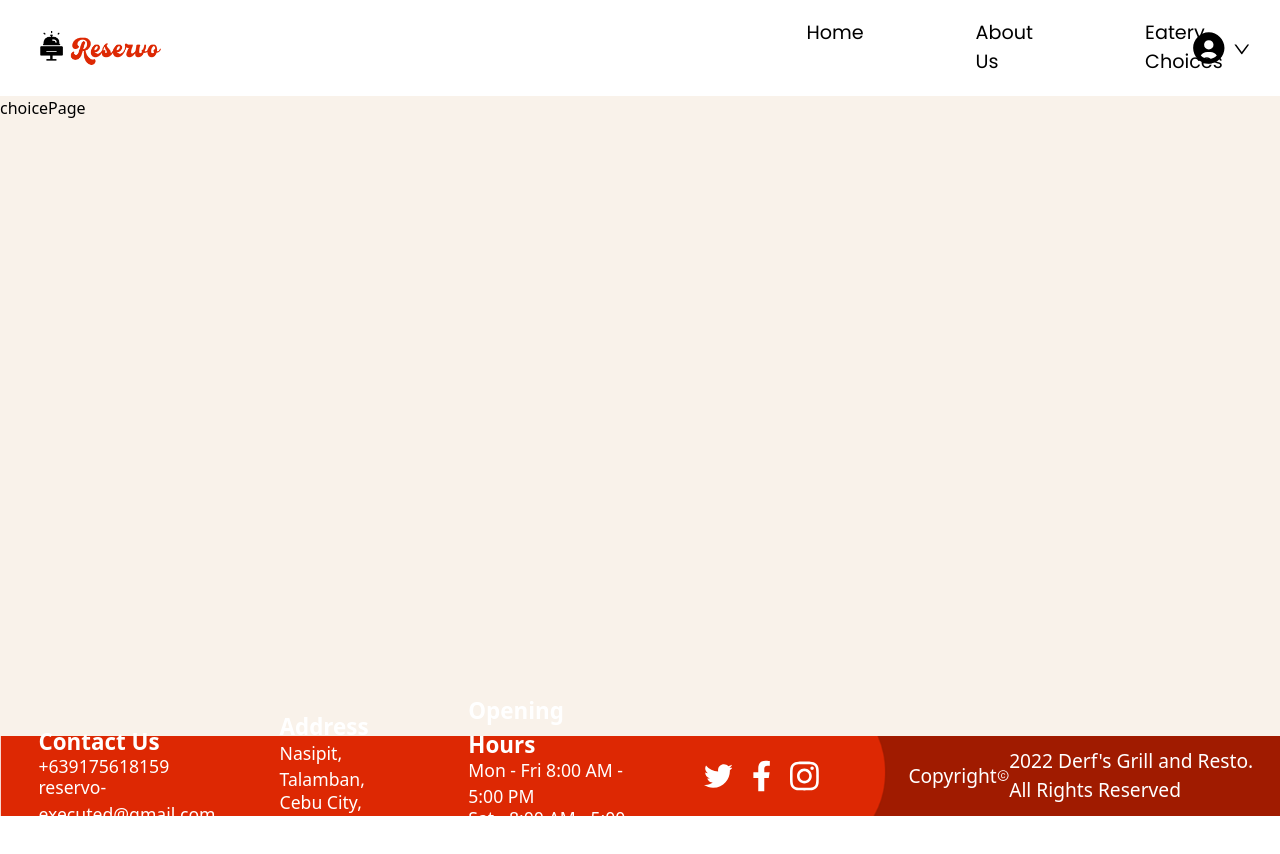
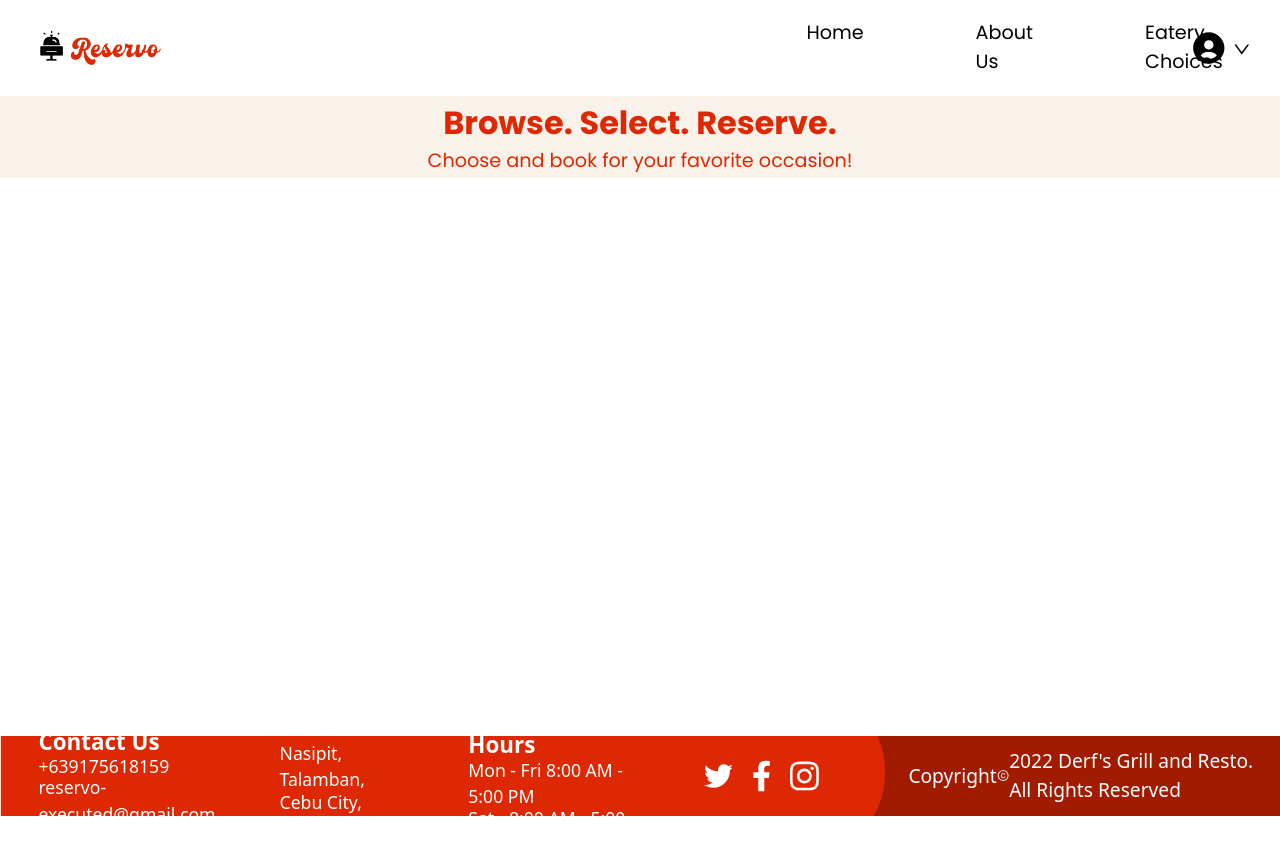
Before and after one commit to EXEcuted-tech/reservo-web, a React (Create React App) app in the folder client/: page /eaterychoice in a window 1280 px wide. Shown: the top 854 px of the page. Built offline with nearby package versions, Linux system fonts and the light colour scheme.

Commit message:
[update] new structure

```diff
--- a/client/src/App.tsx
+++ b/client/src/App.tsx
@@ -20,6 +20,8 @@ import MerchantReview from './pages/admin/review/merchantReview';
 import AccountList from './pages/admin/accountlist/accountList';
 import MerchSettings from './pages/merchant/settings/merchSettings';
 import FeedbackList from './pages/merchant/feedbackList/feedbackList';
+import UserAccProfile from './pages/user/accountsProfile/userAccProfile';
+import ForgetPassword from './pages/forgetPassword';
 
 function App() {
   return (
@@ -31,14 +33,15 @@ function App() {
           <Route path="/adlogin" element={<AdminLogin/>} />
           <Route path="/usregister" element={<UserSignUp/>} />
           <Route path="/merchregister" element={<MerchSignUp/>} />
+          <Route path="/forgpass" element={<ForgetPassword/>} />
           <Route path="/logout" element={<LogoutPage/>} />
 
           {/* Layouts */}
           <Route element={<UserLayout />}>
             <Route path="/" element={<LandingPage />} />
             <Route path="/about" element={<AboutUsPage />} />
+            <Route path="/accprofile" element={<UserAccProfile />} />
             <Route path="/eaterychoice" element={<ChoicePage />} />
-            {/* Insert your page here */}
           </Route>
           <Route element={<MerchantLayout />}>
             <Route path="/merchdash" element={<MerchDashboard />}/>
@@ -46,13 +49,11 @@ function App() {
             <Route path="/feedbacklist" element={<FeedbackList />}/>
             <Route path="/packagemanager" element={<PackageManager />}/>
             <Route path="/merchsettings" element={<MerchSettings />}/>
-            {/* Insert your page here */}
           </Route>
           <Route element={<AdminLayout />}>
             <Route path="/admindash" element={<AdminDashboard />}/>
             <Route path="/accountlist" element={<AccountList />}/>
             <Route path="/review" element={<MerchantReview />}/>
-            {/* Insert your page here */}
           </Route>
 
         </Routes>
--- /dev/null
+++ b/client/src/pages/forgetPassword.tsx
@@ -0,0 +1,9 @@
+import React from 'react'
+
+const ForgetPassword = () => {
+  return (
+    <div>forgetPassword</div>
+  )
+}
+
+export default ForgetPassword
--- /dev/null
+++ b/client/src/pages/user/accountsProfile/userAccProfile.tsx
@@ -0,0 +1,9 @@
+import React from 'react'
+
+const UserAccProfile = () => {
+  return (
+    <div>U</div>
+  )
+}
+
+export default UserAccProfile
--- a/client/src/pages/user/eateryChoices/choicePage.tsx
+++ b/client/src/pages/user/eateryChoices/choicePage.tsx
@@ -3,8 +3,18 @@ import colors from '../../../common/colors'
 
 const ChoicePage = () => {
   return (
-    <div className={`bg-[#F9F2EA] h-[80vh]`}>
-        choicePage
+    <div className={`font-poppins bg-[#F9F2EA] h-[80vh]`}>
+        <div className='text-center text-[#DD2803]'>
+          <h1 className='text-[2em] pt-[0.2%] font-bold'>Browse. Select. Reserve.</h1>
+          <p className='text-[1.2em] pb-[0.2%] '>Choose and book for your favorite occasion!</p>
+        </div>
+        <div className='bg-white h-[75vh]'>
+          <div>
+          </div>
+          <div>
+
+          </div>
+        </div>
     </div>
   )
 }
```
Also changed, not shown: client/src/pages/user/eateryChoices/merchCard.tsx (added).
